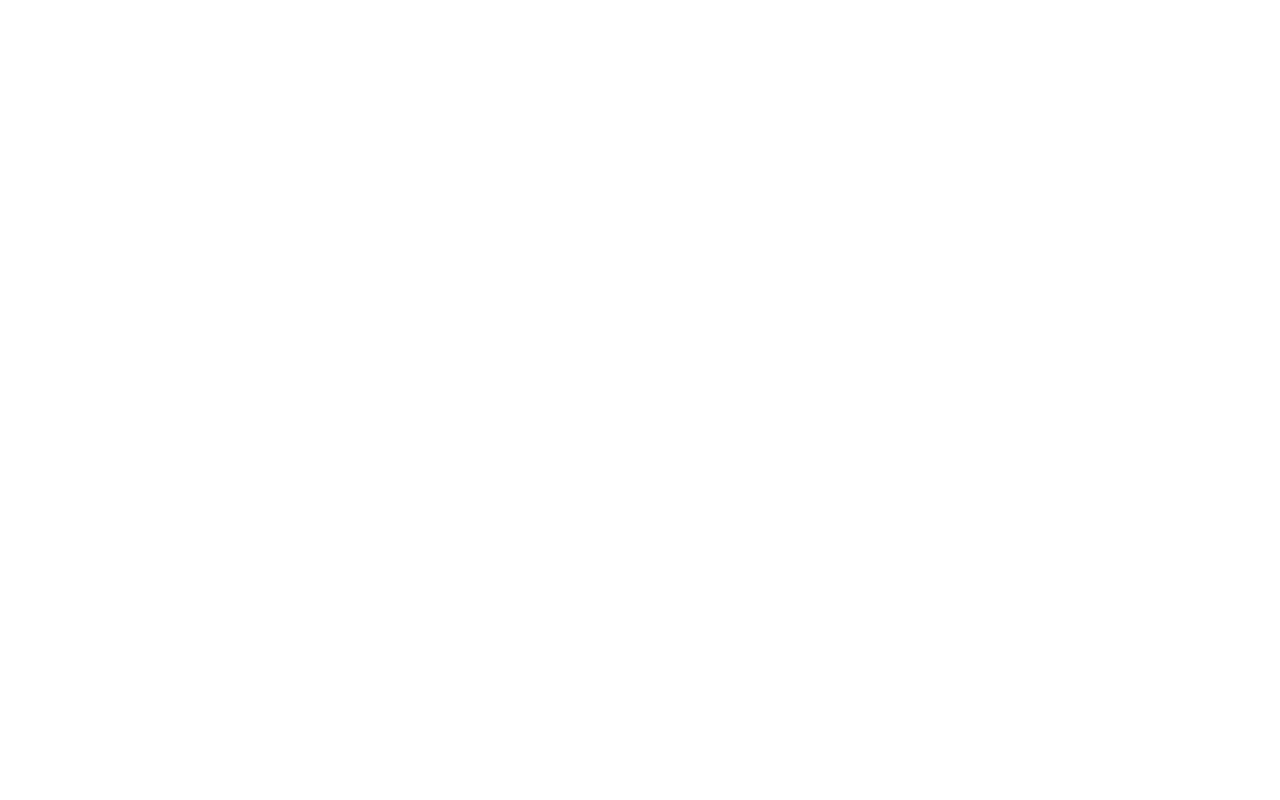
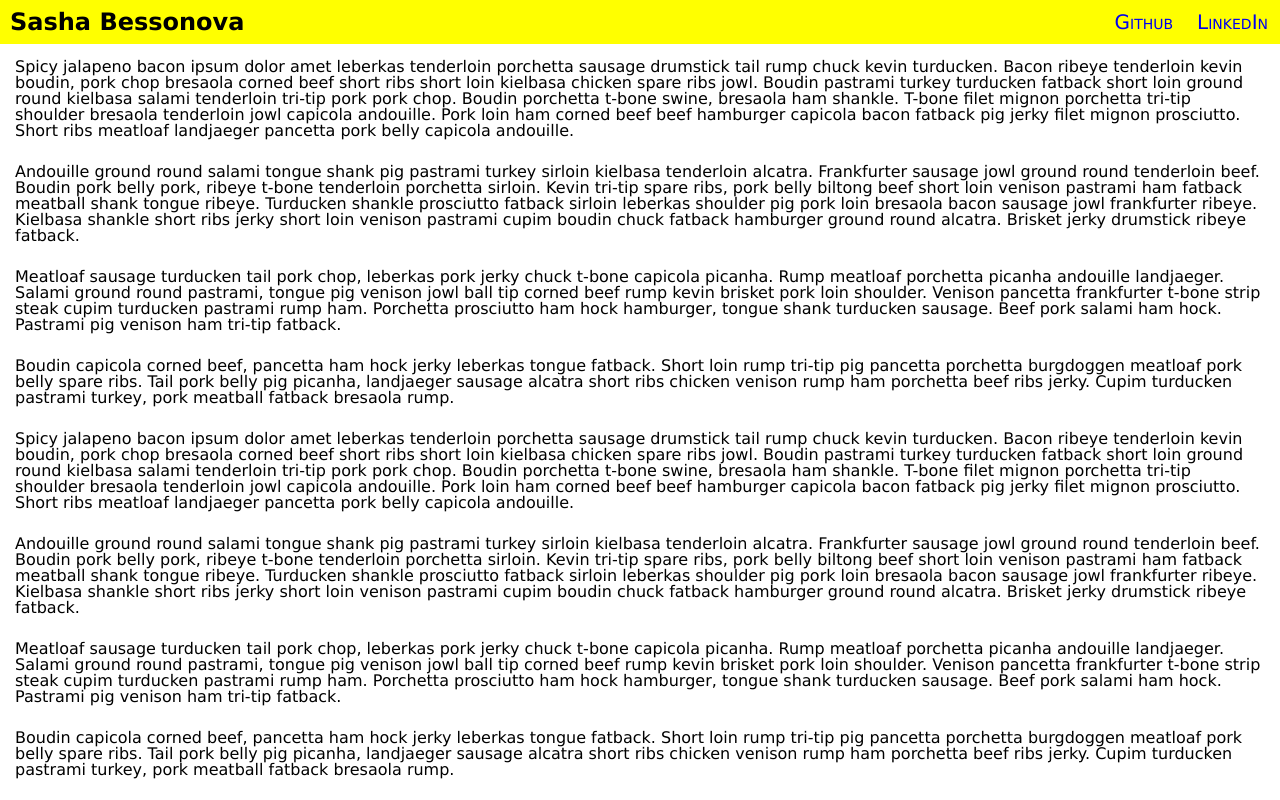
Before and after one commit to sashikers/Basic-Portfolio, a plain HTML site: page index.html in a window 1280 px wide. Drawn offline with Linux system fonts and the light colour scheme.

Commit message:
Navbar added

```diff
--- a/assets/css/style.css
+++ b/assets/css/style.css
@@ -1,14 +1,36 @@
+body {
+	font-size: 100%;
+	font-family: Verdana;
+}
+header {
+	position: sticky;
+}
 h1 {
-	font-size: 40px;
+	font-size: 1.5em;
+	padding: 10px;
+	/*margin: 10px;*/
+	float: left;
+	background-color: yellow;
+	font-weight: bold;
 }
-
 nav {
 	float: right;
+	background-color: yellow;
 }
-
-li {
+nav a {
+	float: right;
 	display: block;
+	padding: 12px;
+	font-size: 1.25em;
+	font-variant: small-caps;
+	text-decoration: none;
+}
+nav a:hover {
+	background-color: blue;
+}
+p {
 	padding: 10px;
+	margin: 5px;
 }
 
 .clearfix::after {
--- a/index.html
+++ b/index.html
@@ -1,9 +1,27 @@
 <!DOCTYPE html>
 <html>
 <head>
-	<title></title>
+	<link rel="stylesheet" type="text/css" href="./assets/css/reset.css">
+	<link rel="stylesheet" type="text/css" href="./assets/css/style.css">
+	<title>Sasha Bessonova</title>
 </head>
 <body>
+	<header class="clearfix" style="background-color: yellow;"">
+		<h1>Sasha Bessonova</h1>
+		<nav>
+			<a href="https://www.linkedin.com/in/sasha-bessonova-cfa-frm-04015515/">LinkedIn</a>
+			<a href="https://github.com/sashikers">Github</a>
+		</nav>
+	</header>
+	<p>Spicy jalapeno bacon ipsum dolor amet leberkas tenderloin porchetta sausage drumstick tail rump chuck kevin turducken. Bacon ribeye tenderloin kevin boudin, pork chop bresaola corned beef short ribs short loin kielbasa chicken spare ribs jowl. Boudin pastrami turkey turducken fatback short loin ground round kielbasa salami tenderloin tri-tip pork pork chop. Boudin porchetta t-bone swine, bresaola ham shankle. T-bone filet mignon porchetta tri-tip shoulder bresaola tenderloin jowl capicola andouille. Pork loin ham corned beef beef hamburger capicola bacon fatback pig jerky filet mignon prosciutto. Short ribs meatloaf landjaeger pancetta pork belly capicola andouille.</p>
+	<p>Andouille ground round salami tongue shank pig pastrami turkey sirloin kielbasa tenderloin alcatra. Frankfurter sausage jowl ground round tenderloin beef. Boudin pork belly pork, ribeye t-bone tenderloin porchetta sirloin. Kevin tri-tip spare ribs, pork belly biltong beef short loin venison pastrami ham fatback meatball shank tongue ribeye. Turducken shankle prosciutto fatback sirloin leberkas shoulder pig pork loin bresaola bacon sausage jowl frankfurter ribeye. Kielbasa shankle short ribs jerky short loin venison pastrami cupim boudin chuck fatback hamburger ground round alcatra. Brisket jerky drumstick ribeye fatback.</p>
+	<p>Meatloaf sausage turducken tail pork chop, leberkas pork jerky chuck t-bone capicola picanha. Rump meatloaf porchetta picanha andouille landjaeger. Salami ground round pastrami, tongue pig venison jowl ball tip corned beef rump kevin brisket pork loin shoulder. Venison pancetta frankfurter t-bone strip steak cupim turducken pastrami rump ham. Porchetta prosciutto ham hock hamburger, tongue shank turducken sausage. Beef pork salami ham hock. Pastrami pig venison ham tri-tip fatback.</p>
+	<p>Boudin capicola corned beef, pancetta ham hock jerky leberkas tongue fatback. Short loin rump tri-tip pig pancetta porchetta burgdoggen meatloaf pork belly spare ribs. Tail pork belly pig picanha, landjaeger sausage alcatra short ribs chicken venison rump ham porchetta beef ribs jerky. Cupim turducken pastrami turkey, pork meatball fatback bresaola rump.</p>
+	<p>Spicy jalapeno bacon ipsum dolor amet leberkas tenderloin porchetta sausage drumstick tail rump chuck kevin turducken. Bacon ribeye tenderloin kevin boudin, pork chop bresaola corned beef short ribs short loin kielbasa chicken spare ribs jowl. Boudin pastrami turkey turducken fatback short loin ground round kielbasa salami tenderloin tri-tip pork pork chop. Boudin porchetta t-bone swine, bresaola ham shankle. T-bone filet mignon porchetta tri-tip shoulder bresaola tenderloin jowl capicola andouille. Pork loin ham corned beef beef hamburger capicola bacon fatback pig jerky filet mignon prosciutto. Short ribs meatloaf landjaeger pancetta pork belly capicola andouille.</p>
+	<p>Andouille ground round salami tongue shank pig pastrami turkey sirloin kielbasa tenderloin alcatra. Frankfurter sausage jowl ground round tenderloin beef. Boudin pork belly pork, ribeye t-bone tenderloin porchetta sirloin. Kevin tri-tip spare ribs, pork belly biltong beef short loin venison pastrami ham fatback meatball shank tongue ribeye. Turducken shankle prosciutto fatback sirloin leberkas shoulder pig pork loin bresaola bacon sausage jowl frankfurter ribeye. Kielbasa shankle short ribs jerky short loin venison pastrami cupim boudin chuck fatback hamburger ground round alcatra. Brisket jerky drumstick ribeye fatback.</p>
+	<p>Meatloaf sausage turducken tail pork chop, leberkas pork jerky chuck t-bone capicola picanha. Rump meatloaf porchetta picanha andouille landjaeger. Salami ground round pastrami, tongue pig venison jowl ball tip corned beef rump kevin brisket pork loin shoulder. Venison pancetta frankfurter t-bone strip steak cupim turducken pastrami rump ham. Porchetta prosciutto ham hock hamburger, tongue shank turducken sausage. Beef pork salami ham hock. Pastrami pig venison ham tri-tip fatback.</p>
+	<p>Boudin capicola corned beef, pancetta ham hock jerky leberkas tongue fatback. Short loin rump tri-tip pig pancetta porchetta burgdoggen meatloaf pork belly spare ribs. Tail pork belly pig picanha, landjaeger sausage alcatra short ribs chicken venison rump ham porchetta beef ribs jerky. Cupim turducken pastrami turkey, pork meatball fatback bresaola rump.</p>
+
 
 </body>
 </html>
```
